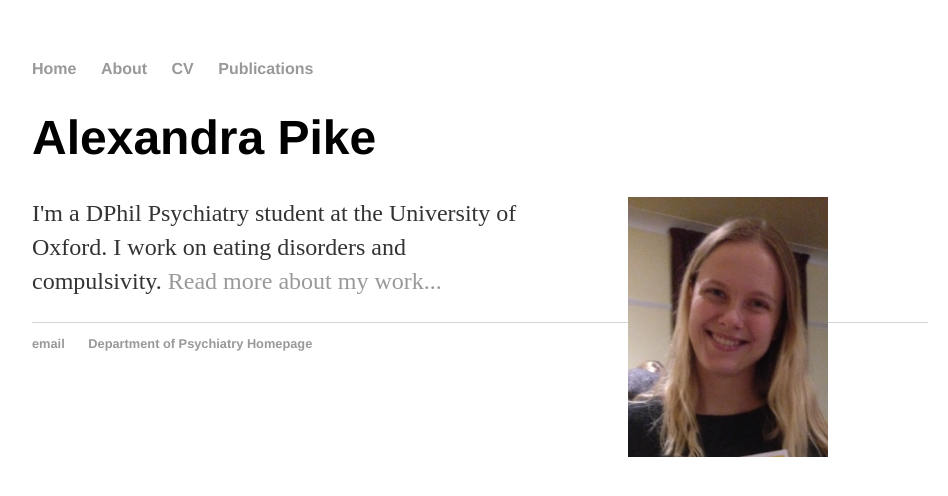
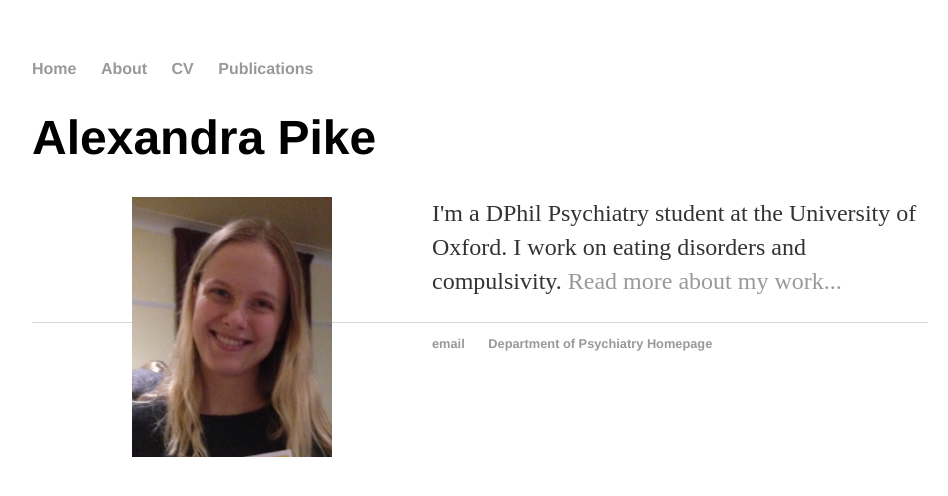
Before and after one commit to apike02/apike02.github.io, a Jekyll site: the page built from index.html, in a window 1280 px wide. Shown: the top 496 px of the page, without its empty margins (160-1108 px from the left). Built offline with Jekyll 4.4.1, drawn with Linux system fonts in a browser that asks for light colours.

Commit message:
Update index.html

```diff
--- a/index.html
+++ b/index.html
@@ -4,6 +4,6 @@
 ---
 <div class="blurb">
 	<h1>Alexandra Pike</h1>
-	<p><img src="/pics/apike.jpg" width="200" height="260" style="float:right" align="left" hspace="100">
+	<p><img src="/pics/apike.jpg" width="200" height="260" align="left" hspace="100">
 	I'm a DPhil Psychiatry student at the University of Oxford. I work on eating disorders and compulsivity. <a href="/about">Read more about my work...</a></p>
 </div><!-- /.blurb -->
```
